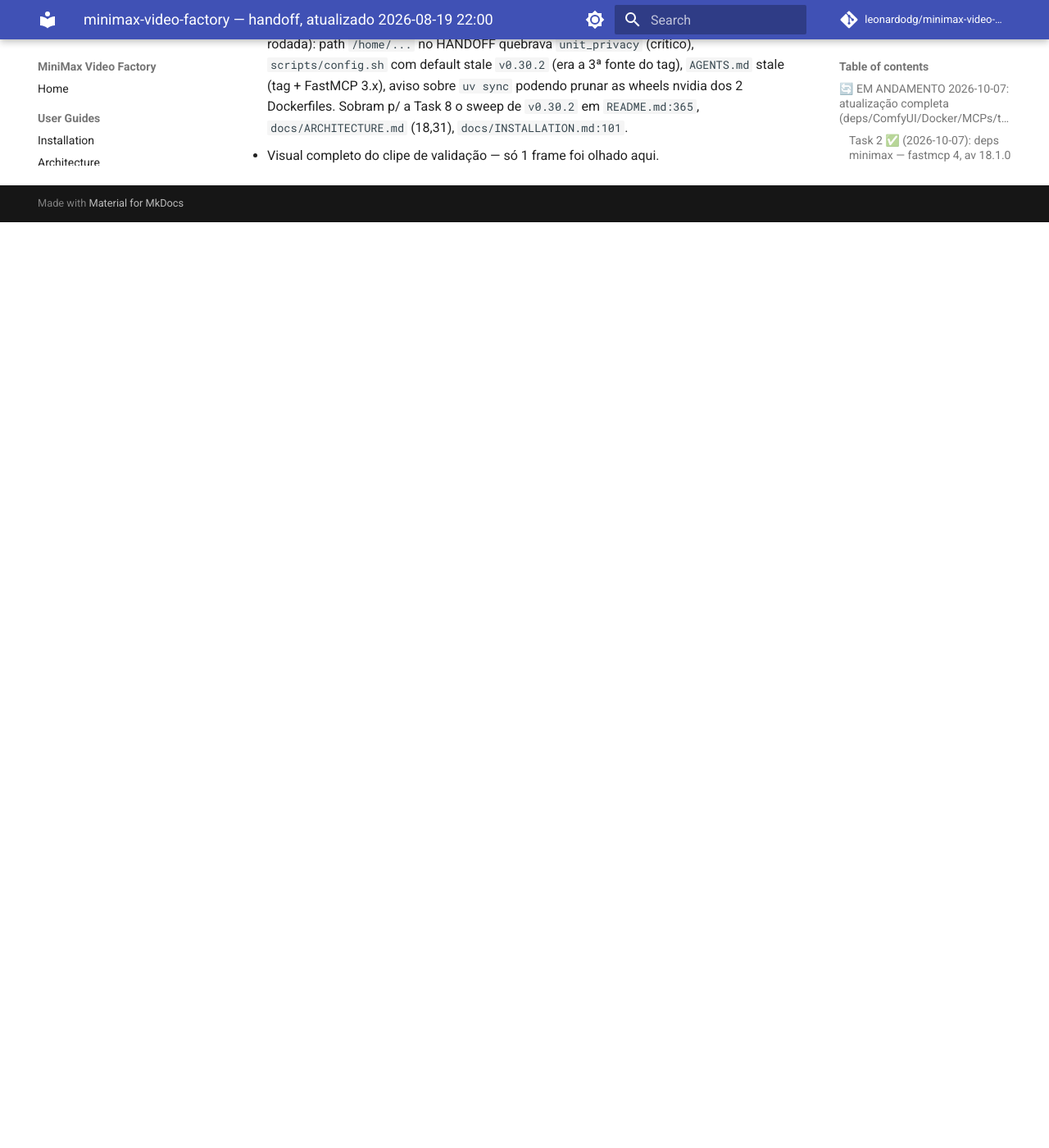
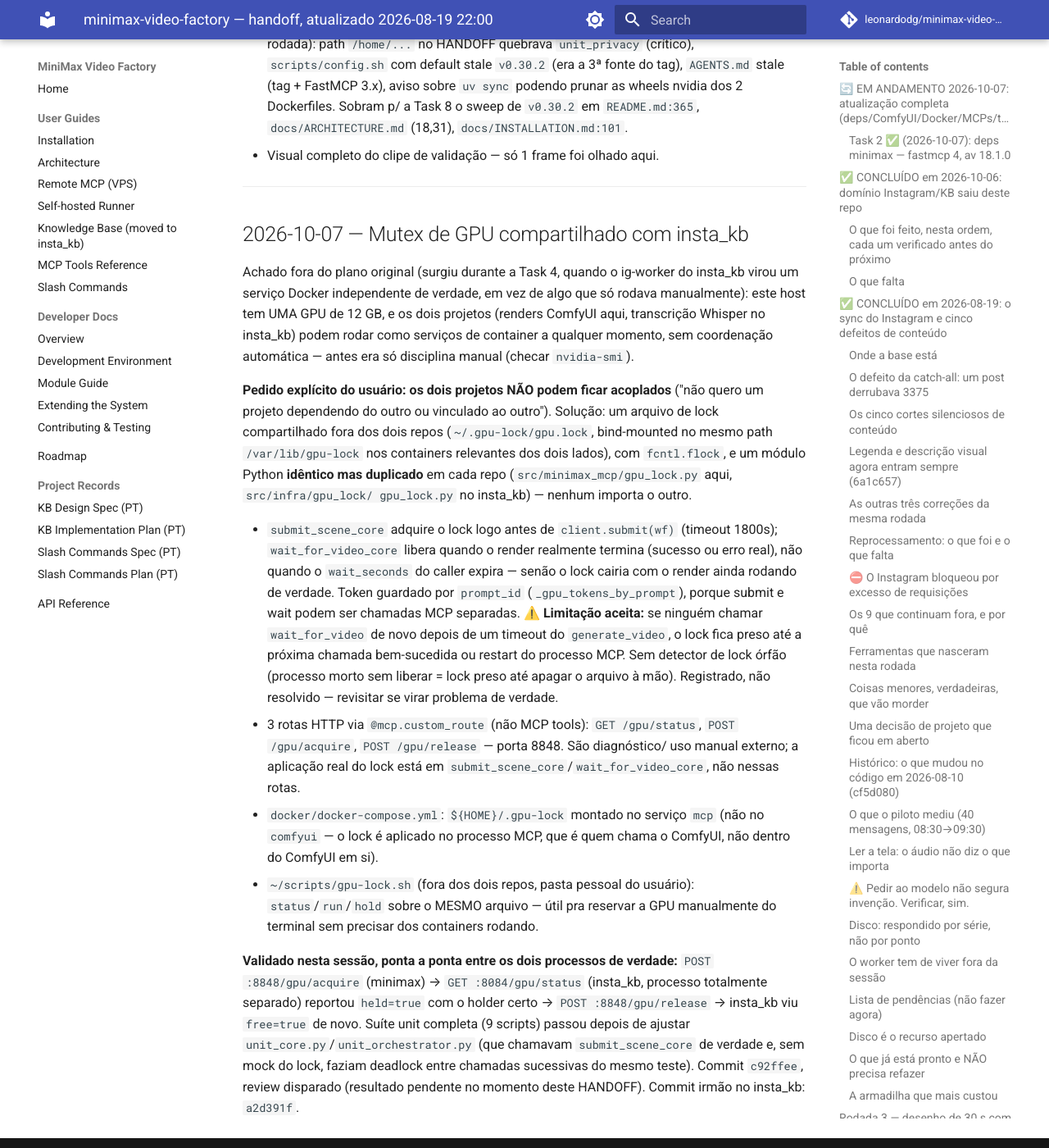
Before and after one commit to leonardodg/minimax-video-factory, an MkDocs documentation site: the page built from docs/HANDOFF.md, in a window 1280 px wide and 1400 px high, scrolled down 33303 px. Shown: the whole window at 82% size. Built offline with MkDocs 1.6.1 and Material for MkDocs 9.7.7, drawn with Linux system fonts in a browser that asks for light colours; comment, search, counter and statistics services are not loaded; before the commit the page ends 33574 px from its top, so only the background shows below that.

Commit message:
docs(handoff): mutex de GPU compartilhado com insta_kb -- registra achado e decisões

```diff
--- a/docs/HANDOFF.md
+++ b/docs/HANDOFF.md
@@ -1305,3 +1305,54 @@ de uma sessão anterior ao `/clear`).
   Task 8 o sweep de `v0.30.2` em `README.md:365`, `docs/ARCHITECTURE.md`
   (18,31), `docs/INSTALLATION.md:101`.
 - Visual completo do clipe de validação — só 1 frame foi olhado aqui.
+
+---
+
+## 2026-10-07 — Mutex de GPU compartilhado com insta_kb
+
+Achado fora do plano original (surgiu durante a Task 4, quando o ig-worker
+do insta_kb virou um serviço Docker independente de verdade, em vez de
+algo que só rodava manualmente): este host tem UMA GPU de 12 GB, e os dois
+projetos (renders ComfyUI aqui, transcrição Whisper no insta_kb) podem
+rodar como serviços de container a qualquer momento, sem coordenação
+automática — antes era só disciplina manual (checar `nvidia-smi`).
+
+**Pedido explícito do usuário: os dois projetos NÃO podem ficar acoplados**
+("não quero um projeto dependendo do outro ou vinculado ao outro"). Solução:
+um arquivo de lock compartilhado fora dos dois repos (`~/.gpu-lock/gpu.lock`,
+bind-mounted no mesmo path `/var/lib/gpu-lock` nos containers relevantes dos
+dois lados), com `fcntl.flock`, e um módulo Python **idêntico mas duplicado**
+em cada repo (`src/minimax_mcp/gpu_lock.py` aqui, `src/infra/gpu_lock/
+gpu_lock.py` no insta_kb) — nenhum importa o outro.
+
+- `submit_scene_core` adquire o lock logo antes de `client.submit(wf)`
+  (timeout 1800s); `wait_for_video_core` libera quando o render realmente
+  termina (sucesso ou erro real), não quando o `wait_seconds` do caller
+  expira — senão o lock cairia com o render ainda rodando de verdade.
+  Token guardado por `prompt_id` (`_gpu_tokens_by_prompt`), porque submit e
+  wait podem ser chamadas MCP separadas.
+  ⚠️ **Limitação aceita:** se ninguém chamar `wait_for_video` de novo depois
+  de um timeout do `generate_video`, o lock fica preso até a próxima
+  chamada bem-sucedida ou restart do processo MCP. Sem detector de lock
+  órfão (processo morto sem liberar = lock preso até apagar o arquivo à
+  mão). Registrado, não resolvido — revisitar se virar problema de verdade.
+- 3 rotas HTTP via `@mcp.custom_route` (não MCP tools): `GET /gpu/status`,
+  `POST /gpu/acquire`, `POST /gpu/release` — porta 8848. São diagnóstico/
+  uso manual externo; a aplicação real do lock está em
+  `submit_scene_core`/`wait_for_video_core`, não nessas rotas.
+- `docker/docker-compose.yml`: `${HOME}/.gpu-lock` montado no serviço `mcp`
+  (não no `comfyui` — o lock é aplicado no processo MCP, que é quem chama
+  o ComfyUI, não dentro do ComfyUI em si).
+- `~/scripts/gpu-lock.sh` (fora dos dois repos, pasta pessoal do usuário):
+  `status`/`run`/`hold` sobre o MESMO arquivo — útil pra reservar a GPU
+  manualmente do terminal sem precisar dos containers rodando.
+
+**Validado nesta sessão, ponta a ponta entre os dois processos de verdade:**
+`POST :8848/gpu/acquire` (minimax) → `GET :8084/gpu/status` (insta_kb, processo
+totalmente separado) reportou `held=true` com o holder certo → `POST
+:8848/gpu/release` → insta_kb viu `free=true` de novo. Suíte unit completa
+(9 scripts) passou depois de ajustar `unit_core.py`/`unit_orchestrator.py`
+(que chamavam `submit_scene_core` de verdade e, sem mock do lock, faziam
+deadlock entre chamadas sucessivas do mesmo teste). Commit `c92ffee`,
+review disparado (resultado pendente no momento deste HANDOFF). Commit
+irmão no insta_kb: `a2d391f`.
```
